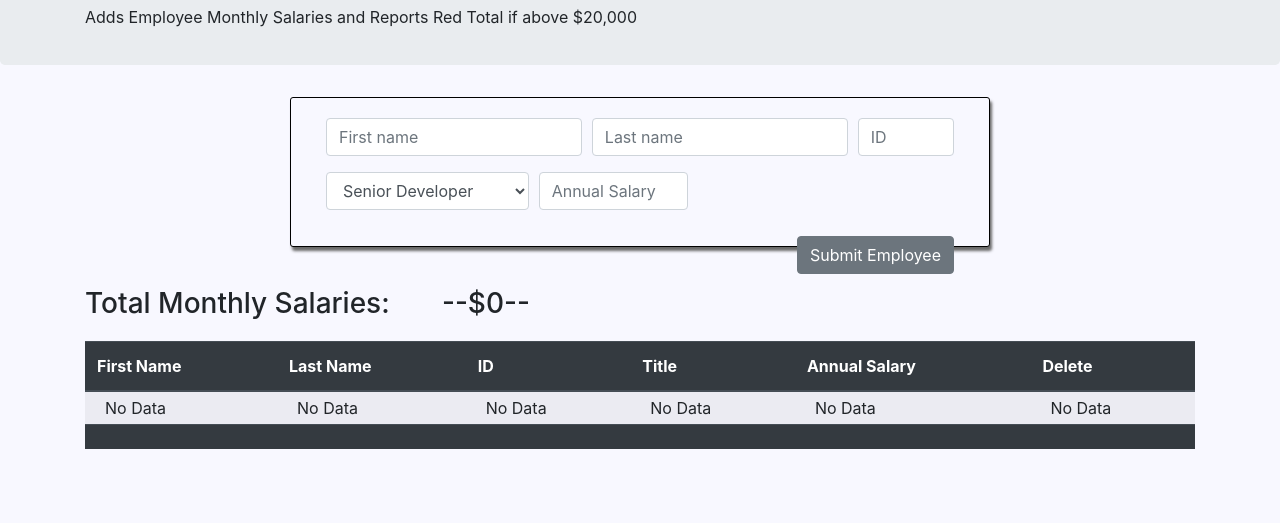
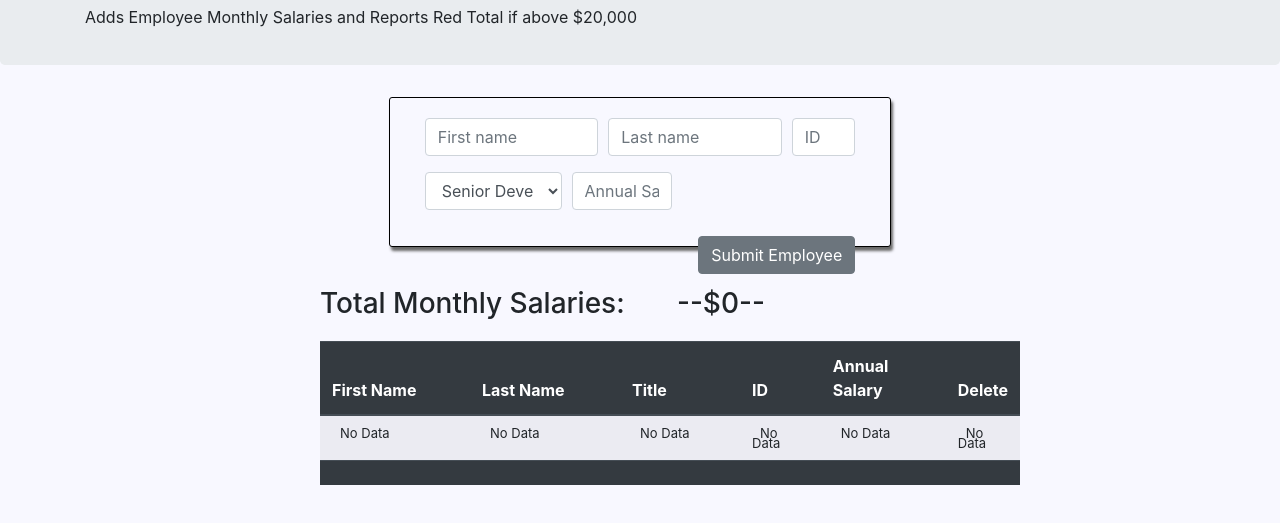
Before and after one commit to PrimeAcademy/weekend-js-salary-calculator, a plain HTML site: page index.html in a window 1280 px wide. Shown: the part 95-618 px from the top of the page. Drawn offline with Linux system fonts and the light colour scheme.

Commit message:
added another div to contain all elements besides header and set width to 700px

```diff
--- a/index.html
+++ b/index.html
@@ -25,6 +25,7 @@
         </p>
       </div>
     </div>
+    <div class="container container-all">
       <div class="panel">
         <div class="container">
           <form id="js-form-employee-fields">
@@ -94,14 +95,14 @@
 
       <div class="container table-container">
         <table class="table table-striped table-margin">
-        <thead class="thead-dark">
+          <thead class="thead-dark table-head-css">
             <tr>
-            <th scope="col">First Name</th>
-            <th scope="col">Last Name</th>
-            <th scope="col">ID</th>
-            <th scope="col">Title</th>
-            <th scope="col">Annual Salary</th>
-            <th scope="col">Delete</th>
+              <th scope="col" id="firstNameTHead">First Name</th>
+              <th scope="col" id="lastNameTHead">Last Name</th>
+              <th scope="col" id="titleTHead">Title</th>
+              <th scope="col" id="idTHead">ID</th>
+              <th scope="col" id="salTHead">Annual Salary</th>
+              <th scope="col" id="deleteBtnTHead">Delete</th>
             </tr>
           </thead>
           <tbody id="js-table-body">
@@ -126,5 +127,6 @@
           </tfoot>
         </table>
       </div>
+    </div>
   </body>
 </html>
--- a/styles/style.css
+++ b/styles/style.css
@@ -22,11 +22,13 @@ body, html {
 
 .table-margin {
     margin-top: 20px;
+    width: 700px;
 }
 
 .js-tr-style {
     text-indent: .5rem;
-    line-height: 8px;
+    line-height: 10px;
+    font-size: small;
 }
 
 /* .table-container {
@@ -54,3 +56,34 @@ body, html {
 #h3-total-month {
     margin-bottom: 20px;
 }
+
+.table-head-css {}
+
+#firstNameTHead {
+    width: 150px;
+}
+
+#lastNameTHead {
+    width: 150px;
+}
+
+#lastNameHTHead {
+    width: 50px;
+}
+
+#titleTHead {
+    width: 120px;
+}
+
+#salTHead {
+    width: 125px;
+}
+
+#deleteBtnTHead {
+    width: 40px;
+}
+
+.container-all {
+    align-items: center;
+    width: 700px;
+}
```
Lines whose indentation alone changed are shown as unchanged.
